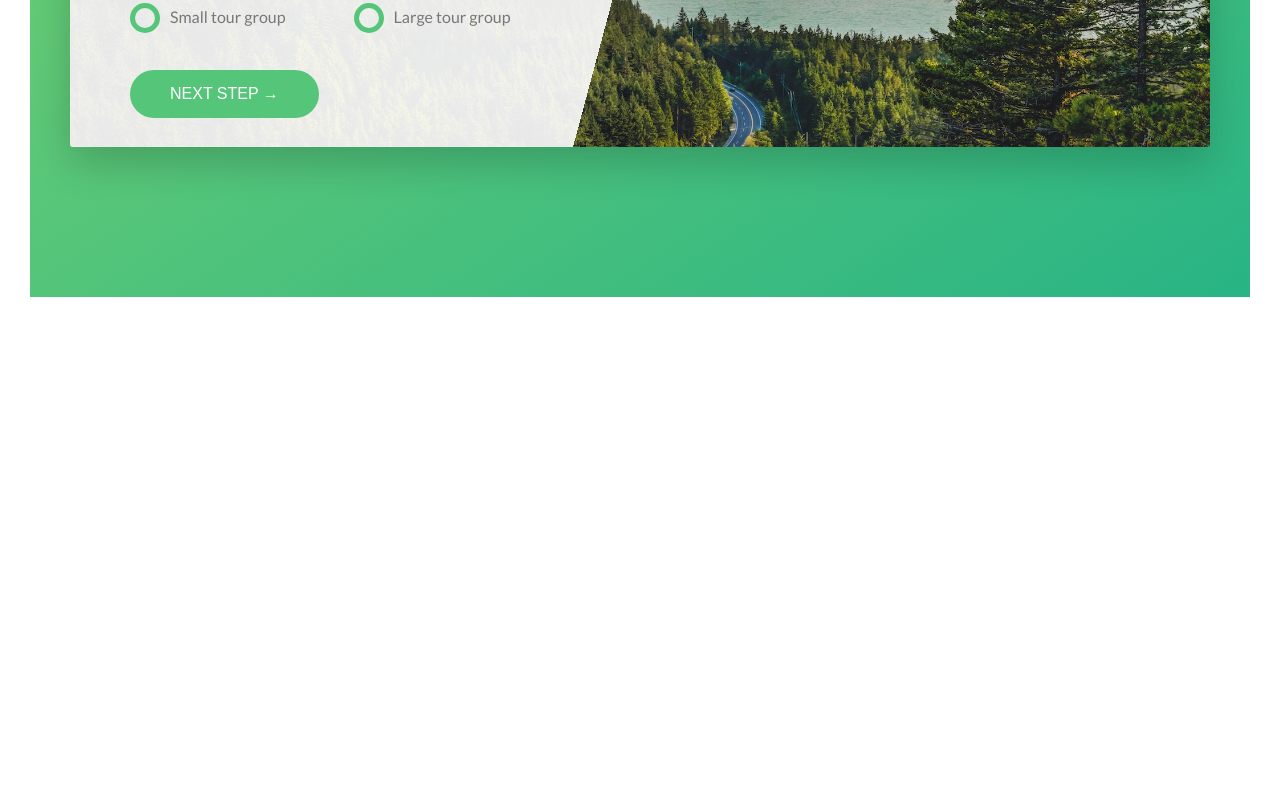
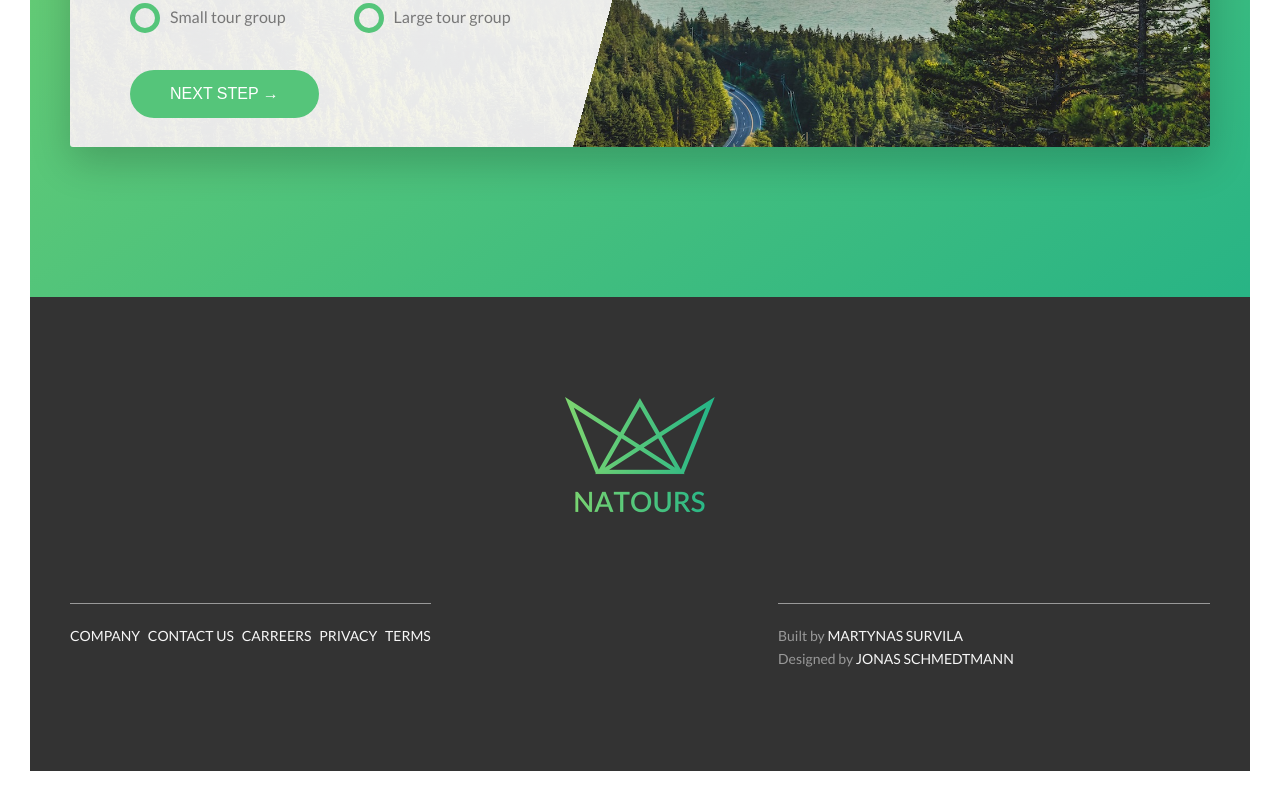
Before and after one commit to MartSurv/Natours, a website: page index.html in a window 1280 px wide. Shown: the part 5357-6158 px from the top of the page. Before the commit the page ends 5684 px from the top, so only its background shows below. Drawn offline with Linux system fonts and the light colour scheme.

Commit message:
Added footer

```diff
--- a/index.html
+++ b/index.html
@@ -298,6 +298,31 @@
         </section>
     </main>
 
+    <footer class="footer">
+        <div class="footer__logo-box">
+            <img src="img/logo-green-2x.png" alt="Logo" class="footer__logo">
+        </div>
+        <div class="row">
+            <div class="col-1-of-2">
+                <div class="footer__navigation">
+                    <ul class="footer__list">
+                        <li class="footer__item"><a href="#" class="footer__link">Company</a></li>
+                        <li class="footer__item"><a href="#" class="footer__link">Contact Us</a></li>
+                        <li class="footer__item"><a href="#" class="footer__link">Carreers</a></li>
+                        <li class="footer__item"><a href="#" class="footer__link">Privacy</a></li>
+                        <li class="footer__item"><a href="#" class="footer__link">Terms</a></li>
+                    </ul>
+                </div>
+            </div>
+            <div class="col-1-of-2">
+                <p class="footer__copyright">
+                    Built by <a href="#" class="footer__link">Martynas Survila</a><br>
+                    Designed by <a href="#" class="footer__link">Jonas Schmedtmann</a>
+                </p>
+            </div>
+        </div>
+    </footer>
+
 </body>
 
 </html>
--- a/sass/abstracts/_variables.scss
+++ b/sass/abstracts/_variables.scss
@@ -10,6 +10,7 @@ $color-tertiary-dark: #5643fa;
 
 $color-gray: #777;
 $color-gray-dark: #999;
+$color-gray-darker: #333;
 $color-gray-light: #f7f7f7;
 $color-gray-light-2: #eee;
 
--- /dev/null
+++ b/sass/layout/_footer.scss
@@ -0,0 +1,58 @@
+.footer {
+    background-color: $color-gray-darker;
+    padding: 10rem 0;
+    font-size: 1.4rem;
+    color: $color-gray-dark;
+
+    &__logo-box {
+        text-align: center;
+        margin-bottom: 8rem;
+    }
+
+    &__logo {
+        width: 15rem;
+    }
+
+    &__navigation {
+        border-top: 1px solid $color-gray-dark;
+        padding-top: 2rem;
+        display: inline-block;
+    }
+
+    &_list {
+        list-style: none;
+    }
+
+    &__item {
+        display: inline-block;
+
+        &:not(:last-child) {
+            margin-right: .5rem;
+        }
+    }
+
+    &__link {
+        &:link,
+        &:visited {
+            color: $color-gray-light;
+            text-decoration: none;
+            text-transform: uppercase;
+            display: inline-block;
+            transition: all .3s;
+        }
+
+        &:hover,
+        &:active {
+            color: $color-primary;
+            box-shadow: 0 1rem 2rem rgba($color-black, .4);
+            transform: scale(1.3);
+        }
+    }
+
+    &__copyright {
+        border-top: 1px solid $color-gray-dark;
+        padding-top: 2rem;
+        float: right;
+        width: 80%;
+    }
+}
--- /dev/null
+++ b/sass/layout/_grid.scss
@@ -0,0 +1,31 @@
+.row {
+    max-width: $grid-width;
+    margin: 0 auto;
+
+    @include clearfix;
+
+    [class^='col-'] {
+        float: left;
+
+        &:not(:last-child) {
+            margin-right: $horizontal;
+        }
+    }
+
+    &:not(:last-child) {
+        margin-bottom: 8rem;
+    }
+
+    .col-1-of-2 {
+
+        width: calc((100% - #{$horizontal}) / 2);
+    }
+
+    .col-1-of-3 {
+        width: calc((100% - 2* #{$horizontal}) / 3);
+    }
+
+    .col-1-of-4 {
+        width: calc((100% - 3 * #{$horizontal}) / 4);
+    }
+}
--- a/sass/main.scss
+++ b/sass/main.scss
@@ -17,38 +17,8 @@
 @import 'components/headings';
 @import 'components/story';
 
+@import 'layout/footer';
+@import 'layout/grid';
 @import 'layout/header';
 
 @import 'pages/home';
-
-.row {
-    max-width: $grid-width;
-    margin: 0 auto;
-
-    @include clearfix;
-
-    [class^='col-'] {
-        float: left;
-
-        &:not(:last-child) {
-            margin-right: $horizontal;
-        }
-    }
-
-    &:not(:last-child) {
-        margin-bottom: 8rem;
-    }
-
-    .col-1-of-2 {
-
-        width: calc((100% - #{$horizontal}) / 2);
-    }
-
-    .col-1-of-3 {
-        width: calc((100% - 2* #{$horizontal}) / 3);
-    }
-
-    .col-1-of-4 {
-        width: calc((100% - 3 * #{$horizontal}) / 4);
-    }
-}
```
Also changed, not shown: css/style.css.
